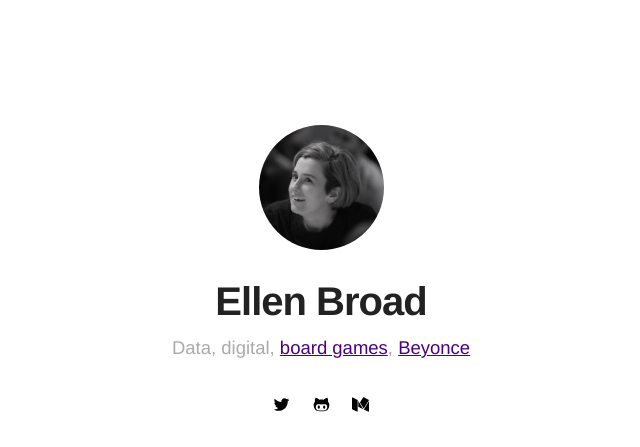
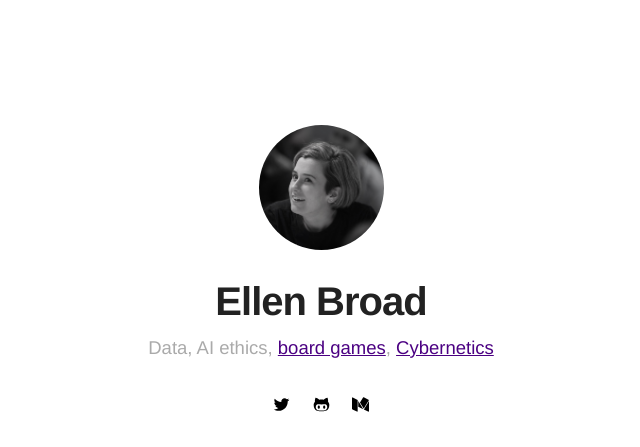
Before and after one commit to ellenbroad/ellenbroadcom, a Jekyll site: the page built from index.html, in a window 1280 px wide. Shown: the top 447 px of the page, without its empty margins (319-959 px from the left). Built offline with Jekyll 4.4.1, drawn with Linux system fonts in a browser that asks for light colours.

Commit message:
Update _config.yml
broken links

```diff
--- a/_config.yml
+++ b/_config.yml
@@ -1,6 +1,6 @@
 # main text of home
 name: Ellen Broad
-bio: Data, digital, <a href='https://github.com/opendataboardgame/game'>board games</a>, <a href='https://twitter.com/blkchninstitute'>Beyonce</a>
+bio: Data, AI ethics, <a href='https://github.com/opendataboardgame/game'>board games</a>, <a href='https://cybernetics.anu.edu.au'>Cybernetics</a>
 
 # twitter summary info
 description: A space for writing about data, tech, and anything else
```
